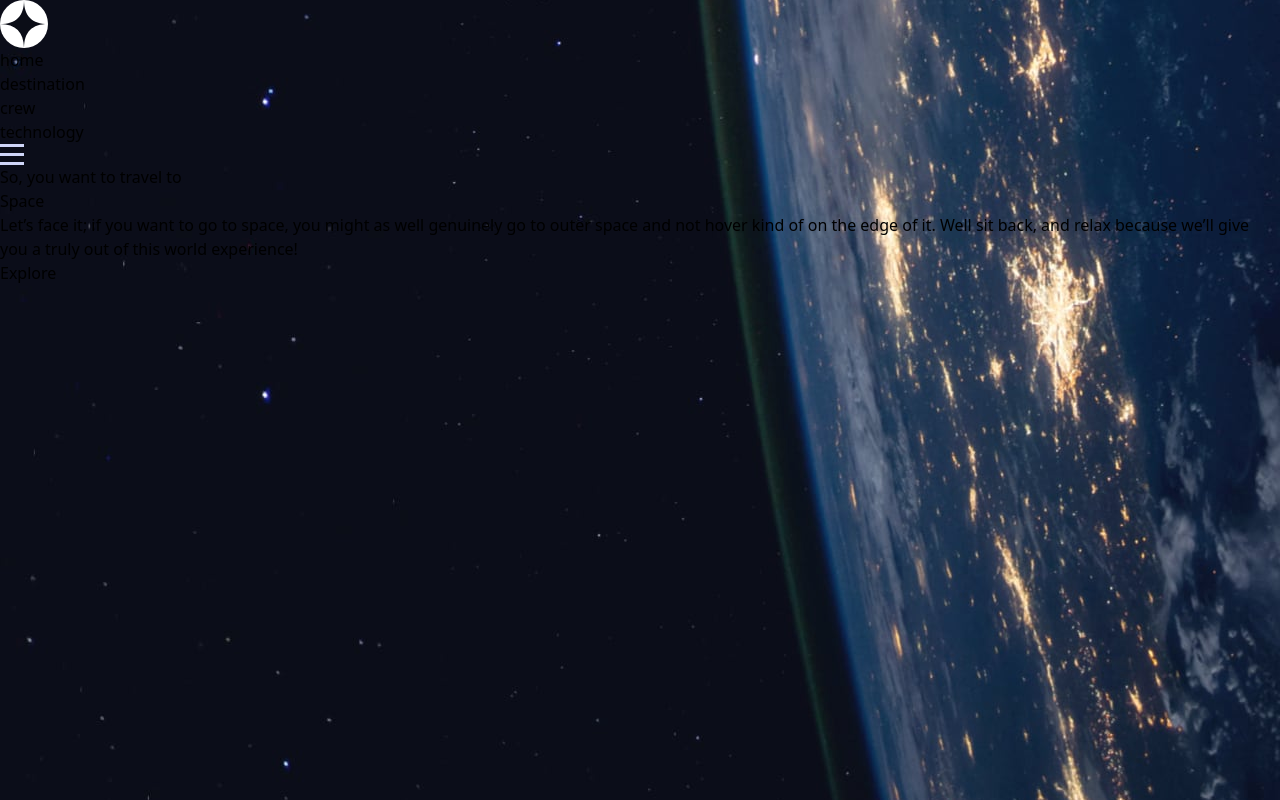
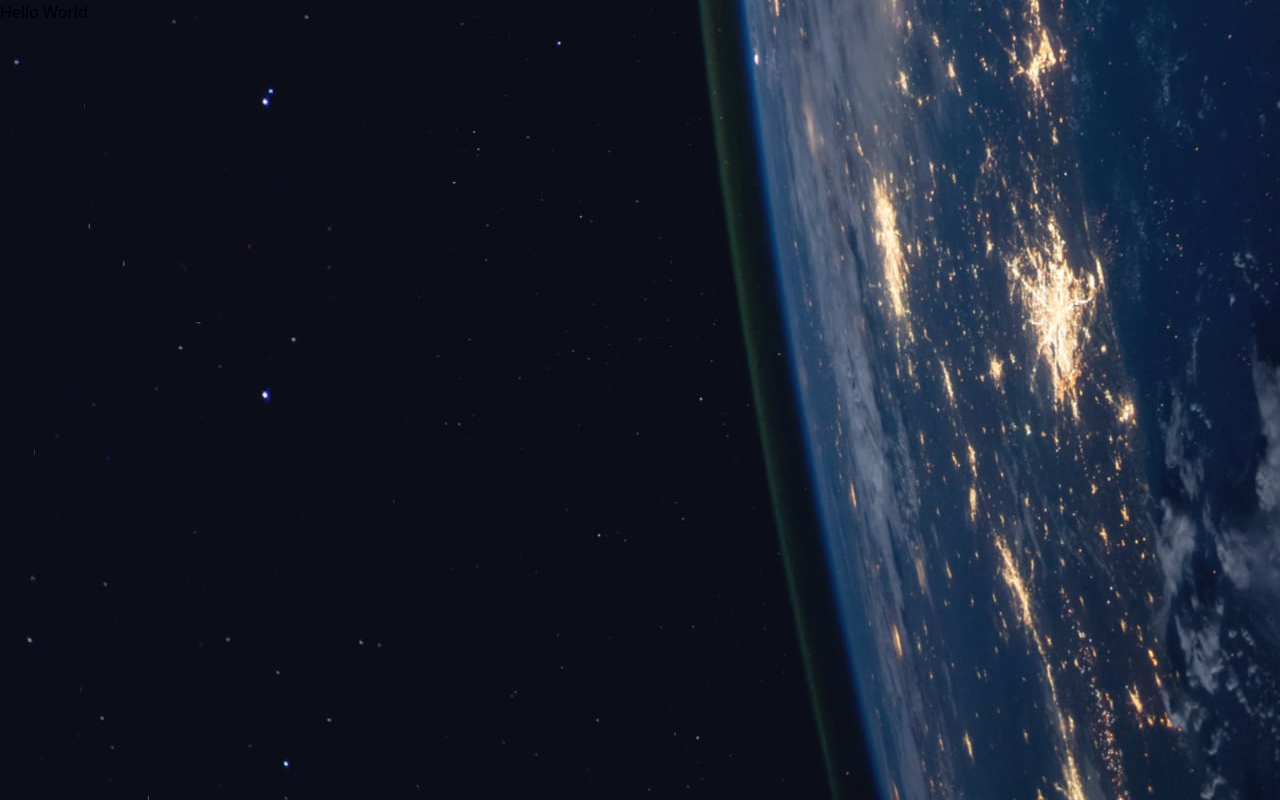
Before and after one commit to matthewkuria/space-tourism-website, a React (Vite) app: page / in a window 1280 px wide. Built offline with nearby package versions, Linux system fonts and the light colour scheme.

Commit message:
Add the first route

```diff
--- a/src/main.jsx
+++ b/src/main.jsx
@@ -1,10 +1,18 @@
 import { StrictMode } from 'react'
+import { createBrowserRouter, RouterProvider } from 'react-router-dom'
 import { createRoot } from 'react-dom/client'
 import App from './App.jsx'
 import './index.css'
 
+const router = createBrowserRouter([
+  {
+    path: "/",
+    element:<div>Hello World</div>
+  },
+
+])
 createRoot(document.getElementById('root')).render(
   <StrictMode>
-    <App />
+    <RouterProvider router={router}/>
   </StrictMode>,
 )
```
